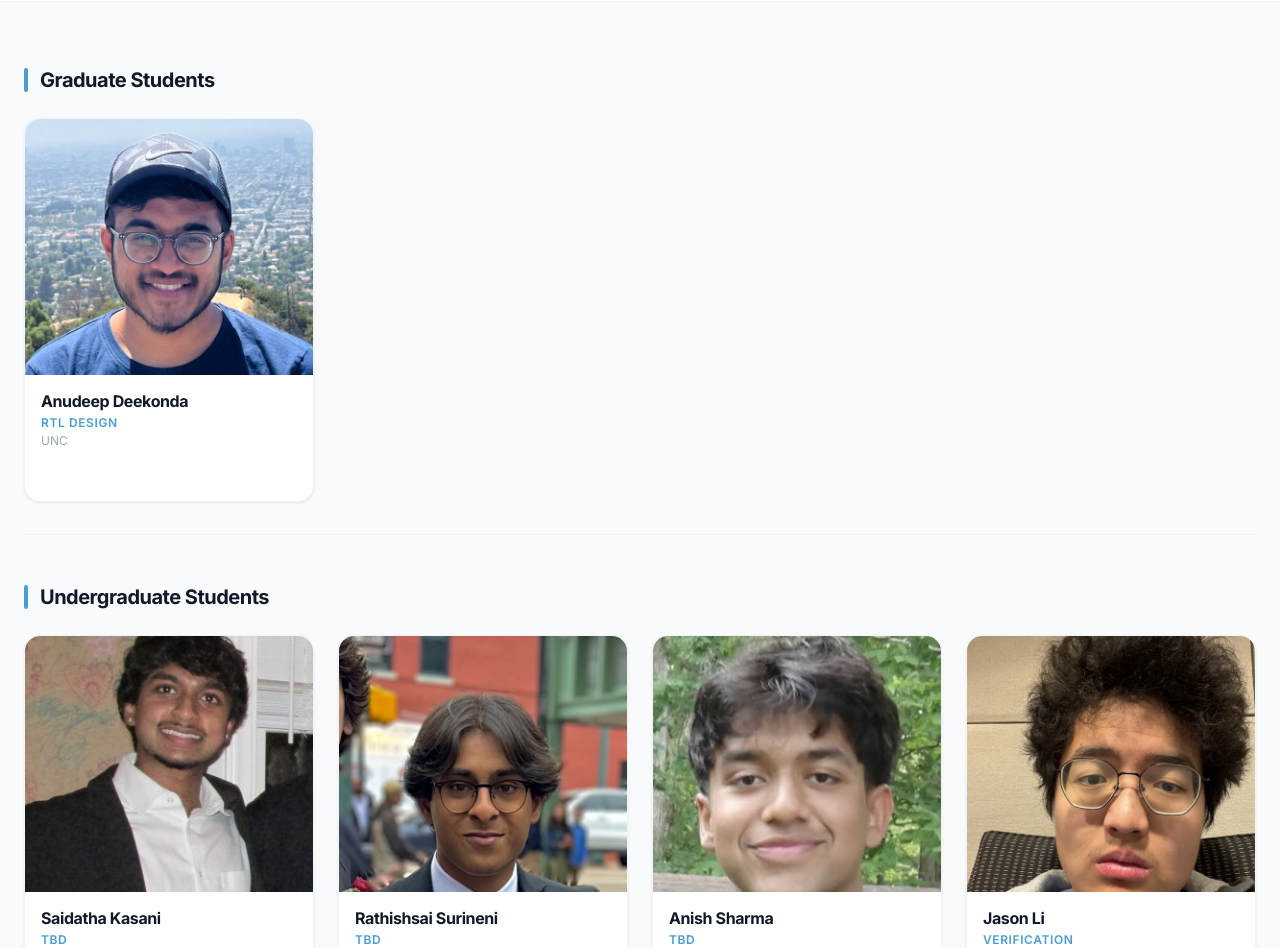
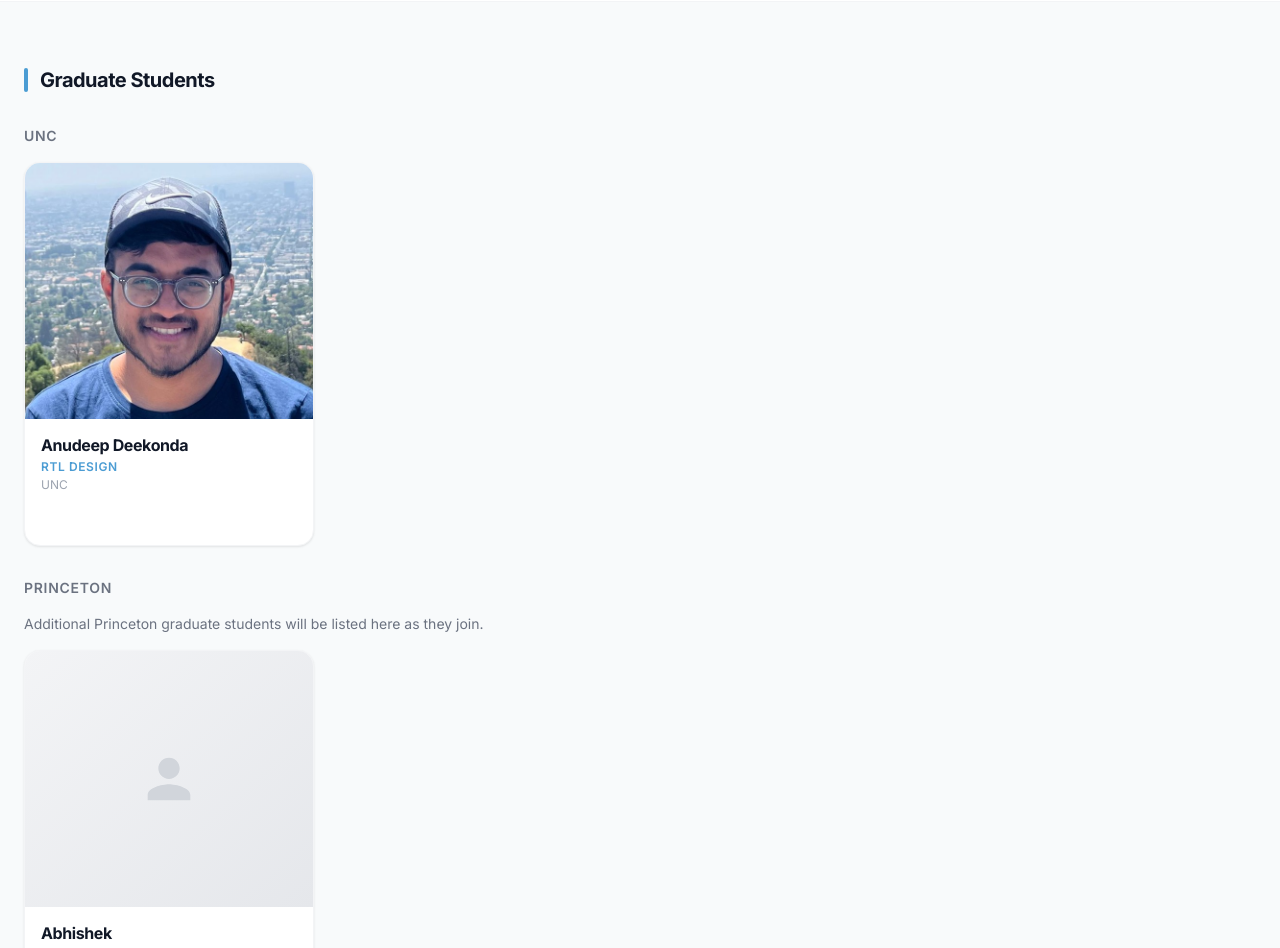
Before and after one commit to Gimmick12-DYY/UNCBCI_Project_Website, a Next.js app in the folder apps/web/: page /people in a window 1280 px wide. Shown: the part 380-1328 px from the top of the page. Built offline with nearby package versions, Linux system fonts and the light colour scheme.

Commit message:
Update- section change, PI section, princeton students

```diff
--- a/apps/web/app/(site)/people/page.tsx
+++ b/apps/web/app/(site)/people/page.tsx
@@ -12,6 +12,14 @@ type Person = {
   photoUrl?: string;
   affiliation?: string;
 };
+
+function AffiliationHeading({ children }: { children: React.ReactNode }) {
+  return (
+    <h3 className="text-sm font-semibold uppercase tracking-wider text-gray-500 mb-4 mt-8 first:mt-0">
+      {children}
+    </h3>
+  );
+}
 
 function Section({ title, children }: { title: string; children: React.ReactNode }) {
   if (React.Children.count(children) === 0) return null;
@@ -36,6 +44,8 @@ export default function PeoplePage() {
   const collaborators = people.filter(p => p.role === 'Collaborator');
   const phd = people.filter(p => p.role === 'PhD');
   const graduates = people.filter(p => p.role === 'Graduate');
+  const uncGrads = graduates.filter(p => !p.affiliation || p.affiliation === 'UNC');
+  const princetonGrads = graduates.filter(p => p.affiliation === 'Princeton');
   const undergraduates = people.filter(p => p.role === 'Undergraduate');
 
   return (
@@ -60,9 +70,33 @@ export default function PeoplePage() {
         <Section title="PhD Students">
           {phd.map(p => <PersonCard key={p.id} {...p} />)}
         </Section>
-        <Section title="Graduate Students">
-          {graduates.map(p => <PersonCard key={p.id} {...p} />)}
-        </Section>
+        {(uncGrads.length > 0 || princetonGrads.length > 0) && (
+          <section className="py-8 border-b border-gray-100 last:border-0">
+            <h2 className="text-xl font-bold text-gray-900 mb-6 flex items-center gap-3">
+              <span className="w-1 h-6 bg-unc rounded-full"></span>
+              Graduate Students
+            </h2>
+            {uncGrads.length > 0 && (
+              <>
+                <AffiliationHeading>UNC</AffiliationHeading>
+                <div className="grid gap-6 sm:grid-cols-2 lg:grid-cols-3 xl:grid-cols-4">
+                  {uncGrads.map(p => <PersonCard key={p.id} {...p} />)}
+                </div>
+              </>
+            )}
+            {princetonGrads.length > 0 && (
+              <>
+                <AffiliationHeading>Princeton</AffiliationHeading>
+                <p className="text-sm text-gray-500 mb-4 max-w-2xl">
+                  Additional Princeton graduate students will be listed here as they join.
+                </p>
+                <div className="grid gap-6 sm:grid-cols-2 lg:grid-cols-3 xl:grid-cols-4">
+                  {princetonGrads.map(p => <PersonCard key={p.id} {...p} />)}
+                </div>
+              </>
+            )}
+          </section>
+        )}
         <Section title="Undergraduate Students">
           {undergraduates.map(p => <PersonCard key={p.id} {...p} />)}
         </Section>
--- /dev/null
+++ b/apps/web/app/(site)/pis/page.tsx
@@ -0,0 +1,47 @@
+import React from 'react';
+
+export const metadata = {
+  title: "PI's | UNC BCI Project",
+  description: 'Principal Investigators on the NSF BrainScan / UNC BCI Project.',
+};
+
+const principalInvestigators = [
+  { name: 'Raghavendra Pradyumna Pothukuchi', role: 'PI', institution: 'UNC Chapel Hill' },
+  { name: 'Abhishek Bhattacharjee', role: 'PI', institution: 'Yale University' },
+  { name: 'Hitten Zaveri', role: 'PI', institution: 'Yale University' },
+];
+
+export default function PisPage() {
+  return (
+    <div>
+      <section className="bg-white border-b border-gray-100">
+        <div className="max-w-5xl mx-auto px-6 py-16 md:py-20 text-center">
+          <p className="section-label mb-3">NSF Grant #2510152</p>
+          <h1 className="font-serif text-4xl md:text-5xl text-gray-900 mb-4">Principal Investigators</h1>
+          <p className="text-lg text-gray-500 max-w-2xl mx-auto">
+            Lead investigators on this project. Full bios and photos may be added here as they become available.
+          </p>
+        </div>
+      </section>
+
+      <section className="bg-white border-b border-gray-100">
+        <div className="max-w-5xl mx-auto px-6 py-16">
+          <div className="grid sm:grid-cols-3 gap-8">
+            {principalInvestigators.map((p) => (
+              <div key={p.name} className="text-center">
+                <div className="w-16 h-16 rounded-full bg-gray-100 mx-auto mb-3 flex items-center justify-center text-gray-400">
+                  <svg className="w-8 h-8" fill="currentColor" viewBox="0 0 24 24">
+                    <path d="M12 12c2.21 0 4-1.79 4-4s-1.79-4-4-4-4 1.79-4 4 1.79 4 4 4zm0 2c-2.67 0-8 1.34-8 4v2h16v-2c0-2.66-5.33-4-8-4z" />
+                  </svg>
+                </div>
+                <h3 className="font-bold text-gray-900 text-sm">{p.name}</h3>
+                <p className="text-xs text-unc font-semibold">{p.role}</p>
+                <p className="text-xs text-gray-400 mt-0.5">{p.institution}</p>
+              </div>
+            ))}
+          </div>
+        </div>
+      </section>
+    </div>
+  );
+}
--- a/apps/web/components/Footer.tsx
+++ b/apps/web/components/Footer.tsx
@@ -36,8 +36,9 @@ export function Footer() {
             <ul className="space-y-2">
               <li><a href="/why" className="text-gray-600 hover:text-gray-900 transition-colors text-sm">Why BrainScan</a></li>
               <li><a href="/research" className="text-gray-600 hover:text-gray-900 transition-colors text-sm">Research</a></li>
+              <li><a href="/people" className="text-gray-600 hover:text-gray-900 transition-colors text-sm">People</a></li>
               <li><a href="/collaborators" className="text-gray-600 hover:text-gray-900 transition-colors text-sm">Collaborators</a></li>
-              <li><a href="/people" className="text-gray-600 hover:text-gray-900 transition-colors text-sm">People</a></li>
+              <li><a href="/pis" className="text-gray-600 hover:text-gray-900 transition-colors text-sm">PI&apos;s</a></li>
             </ul>
           </div>
 
--- a/apps/web/components/Navbar.tsx
+++ b/apps/web/components/Navbar.tsx
@@ -6,8 +6,9 @@ import Link from 'next/link';
 const navLinks = [
   { href: '/why', label: 'Why BrainScan' },
   { href: '/research', label: 'Research' },
+  { href: '/people', label: 'People' },
   { href: '/collaborators', label: 'Collaborators' },
-  { href: '/people', label: 'People' },
+  { href: '/pis', label: "PI's" },
 ];
 
 export function Navbar() {
--- a/apps/web/data/people.json
+++ b/apps/web/data/people.json
@@ -8,6 +8,16 @@
     "bio": "An Electrical Engineering graduate from USC specializing in ASIC/Digital Design and Low-Power Computer Architecture. Currently serving as a BCI Processor Design Intern under Prof. Raghav's research group, where I manage the RTL to GDSII Physical Design flow and optimize neural decoding algorithms for hardware integration.",
     "photoUrl": "/people/anudeep-deekonda.jpg",
     "affiliation": "UNC"
+  },
+  {
+    "id": "abhishek-princeton-grad",
+    "name": "Abhishek",
+    "role": "Graduate",
+    "projectRole": "TBD",
+    "major": "TBD",
+    "bio": "Graduate student at Princeton University. Profile details will be posted when available.",
+    "photoUrl": "",
+    "affiliation": "Princeton"
   },
   {
     "id": "saidatha-kasani",
```
Also changed, not shown: 1 other file (tests, documents, lock files or other folders).
